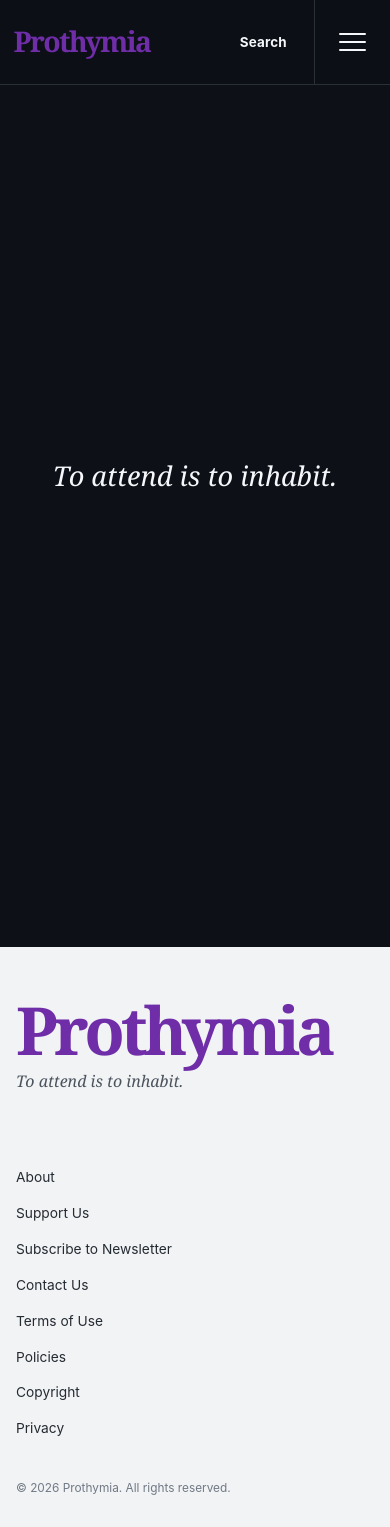
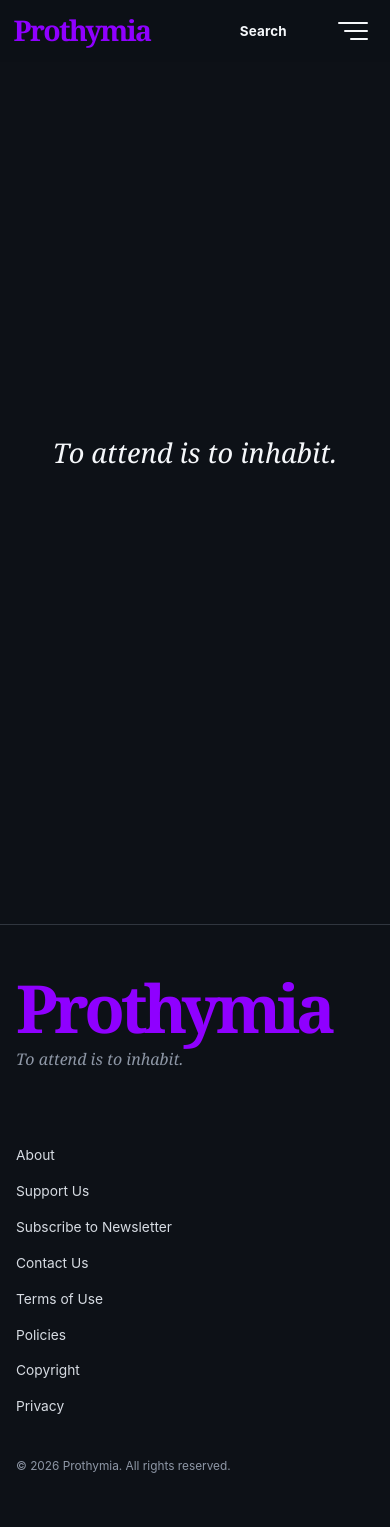
Before and after one commit to ensite999-stack/Prothymia.org, a Next.js app: page / in a window 390 px wide. After the commit the page ends 1505 px from the top, so only its background shows below. Built offline with nearby package versions, Linux system fonts and the light colour scheme; no server answers; the database is empty.

Commit message:
style: refine themes and header motion

```diff
--- a/app/editorial-overrides.css
+++ b/app/editorial-overrides.css
@@ -1,14 +1,26 @@
-/* Theme and editorial accent refinements. */
+/* Theme, editorial chrome, and accent refinements. */
 :root,
 html[data-theme="dark"] {
-  --brand-deep: #6F2DA8;
-  --brand: #6F2DA8;
+  color-scheme: dark;
+  --brand-deep: #8F00FF;
+  --brand: #8F00FF;
+  --bg: #0D1117;
+  --paper: #161B22;
+  --text: #F5F7FA;
+  --copy: #D7DCE3;
+  --muted: #8E97A6;
+  --line: #2A3038;
+  --soft: #161B22;
+  --footer-bg: #0D1117;
+  --footer-text: #D7DCE3;
+  --footer-muted: #8E97A6;
+  --footer-line: rgb(142 151 166 / .28);
 }
 
 html[data-theme="light"] {
   color-scheme: light;
-  --brand-deep: #6F2DA8;
-  --brand: #6F2DA8;
+  --brand-deep: #8F00FF;
+  --brand: #8F00FF;
   --bg: #F2F3F5;
   --paper: #FFFFFF;
   --text: #16191E;
@@ -16,22 +28,23 @@ html[data-theme="light"] {
   --muted: #737B88;
   --line: #D4D8DE;
   --soft: #E7E9ED;
+  --footer-bg: #F2F3F5;
+  --footer-text: #252B32;
+  --footer-muted: #707985;
+  --footer-line: rgb(22 25 30 / .16);
 }
 
-html[data-theme="dark"] {
-  color-scheme: dark;
-  --bg: #0D1117;
-  --paper: #161B22;
-  --text: #F5F7FA;
-  --copy: #D7DCE3;
-  --muted: #8E97A6;
-  --line: #2A3038;
-  --soft: #161B22;
+html,
+body,
+main {
+  background: var(--bg);
 }
+body { color: var(--copy); }
 
 body,
 .site-header,
 .menu-panel,
+.site-footer,
 .field input,
 .field textarea,
 .field select,
@@ -40,48 +53,271 @@ body,
   transition: background-color 160ms ease, color 160ms ease, border-color 160ms ease;
 }
 
+.site-header,
+.site-header[data-scrolled="true"] {
+  --header-height: 82px;
+  min-height: var(--header-height);
+  background: color-mix(in srgb, var(--bg) 96%, transparent);
+  border: 0;
+  box-shadow: none;
+  transform: translate3d(0, 0, 0);
+  will-change: transform;
+  backface-visibility: hidden;
+  transition: transform 220ms cubic-bezier(.22, 1, .36, 1), background-color 160ms ease, box-shadow 180ms ease;
+}
+.site-header[data-scrolled="true"] {
+  box-shadow: 0 10px 30px rgb(0 0 0 / .16);
+}
+.site-header[data-hidden="true"] {
+  transform: translate3d(0, -105%, 0);
+}
+
 .brand-link,
-.site-header[data-scrolled="true"] .brand-link,
+.site-header[data-scrolled="true"] .brand-link {
+  color: var(--brand);
+  font-size: clamp(2.2rem, 3.5vw, 3.6rem);
+}
+
+.header-actions,
+.header-menu-slot,
+.menu-button {
+  min-height: var(--header-height);
+}
+.header-menu-slot {
+  border-left: 0;
+}
+.search-link,
+html[data-theme="dark"] .search-link,
+html[data-theme="light"] .search-link {
+  color: var(--text);
+}
+
+.menu-glyph {
+  width: 32px;
+  justify-items: end;
+}
+.menu-glyph i,
+.menu-glyph i:nth-child(1),
+.menu-glyph i:nth-child(2),
+.menu-glyph i:nth-child(3) {
+  height: 2px;
+  background: var(--text);
+}
+.menu-glyph i:nth-child(1) { width: 30px; }
+.menu-glyph i:nth-child(2) { width: 24px; }
+.menu-glyph i:nth-child(3) { width: 18px; }
+
+.menu-panel {
+  top: var(--header-height);
+  border: 0;
+  background: color-mix(in srgb, var(--paper) 98%, transparent);
+}
+.menu-panel a,
+.menu-panel button {
+  color: var(--copy);
+}
+.menu-panel a:hover,
+.menu-panel button:hover {
+  color: var(--text);
+}
+
+.theme-switch {
+  gap: 1rem;
+}
+.theme-options {
+  display: inline-flex;
+  align-items: center;
+  gap: .35rem;
+  padding: .3rem;
+  border: 1px solid var(--line);
+  border-radius: 999px;
+  background: color-mix(in srgb, var(--paper) 82%, var(--soft));
+  box-shadow: inset 0 1px 0 color-mix(in srgb, var(--text) 5%, transparent);
+}
+.theme-options button {
+  min-width: 82px;
+  min-height: 36px;
+  display: inline-flex;
+  align-items: center;
+  justify-content: center;
+  gap: .48rem;
+  padding: .5rem .85rem;
+  border: 0;
+  border-radius: 999px;
+  background: transparent;
+  color: var(--muted);
+  font-family: var(--sans);
+  font-size: .76rem;
+  font-weight: 750;
+  letter-spacing: .02em;
+  line-height: 1;
+  transition: transform 150ms ease, background-color 150ms ease, color 150ms ease, box-shadow 150ms ease;
+}
+.theme-options button::before {
+  content: "";
+  width: .66rem;
+  height: .66rem;
+  flex: 0 0 .66rem;
+  border: 1px solid var(--line);
+  border-radius: 50%;
+  box-shadow: 0 0 0 1px color-mix(in srgb, var(--bg) 24%, transparent);
+}
+.theme-options button[data-theme-value="light"]::before { background: #F2F3F5; }
+.theme-options button[data-theme-value="dark"]::before { background: #0D1117; }
+.theme-options button:hover { color: var(--text); transform: translateY(-1px); }
+.theme-options button[data-active="true"] {
+  background: var(--brand);
+  color: #FFFFFF;
+  box-shadow: 0 5px 16px color-mix(in srgb, var(--brand) 28%, transparent);
+}
+.theme-options button[data-active="true"]::before {
+  border-color: rgb(255 255 255 / .55);
+}
+
+.display-title,
+.page-title,
+.article-header h1,
+.article-card h2,
+.static-section h2,
+.prose h2,
+.prose h3,
+.field label,
+.static-list strong { color: var(--text); }
+
+.standfirst,
+.static-copy p,
+.static-list,
+.prose,
+.article-card p:last-child,
+.donation-box p,
+.consent-line { color: var(--copy); }
+
+.eyebrow,
+.home-hero .motto,
+.article-end .motto,
+.prose a,
+.text-link,
+.donation-box strong { color: var(--muted); }
+
 .article-header .article-meta > span:first-child,
 .article-end > p:last-child {
   color: var(--brand);
 }
 
+.prose blockquote { border-left-color: var(--line); color: var(--copy); }
+.field input:focus,
+.field textarea:focus,
+.field select:focus { border-color: var(--brand); box-shadow: 0 0 0 1px var(--brand); }
+
 .button {
   border-color: var(--brand-deep);
   background: var(--brand-deep);
-  color: #F5F7FA;
+  color: #FFFFFF;
+}
+.button.secondary { border-color: var(--line); background: transparent; color: var(--text); }
+.notice { background: var(--paper); color: var(--copy); }
+.search-form input,
+.search-form select,
+.field input,
+.field textarea,
+.field select { background: var(--paper); color: var(--text); }
+.home-empty-motto { color: var(--text); }
+
+.site-footer {
+  display: block;
+  margin-top: 5rem;
+  padding: 0;
+  border-top: .5px solid var(--footer-line);
+  background: var(--footer-bg);
+  color: var(--footer-text);
+  text-align: left;
+}
+.footer-inner {
+  width: min(1160px, calc(100% - 2.5rem));
+  margin: 0 auto;
+  padding: clamp(3.5rem, 7vw, 6.5rem) 0 2rem;
+}
+.footer-identity {
+  display: grid;
+  gap: .75rem;
+  padding-bottom: 2.2rem;
+  border: 0;
+}
+.footer-brand {
+  margin: 0;
+  color: var(--brand);
+  font-size: clamp(3.4rem, 9vw, 7.8rem);
+  line-height: .86;
+}
+.footer-motto {
+  margin: 0;
+  color: var(--footer-muted);
+  font-size: clamp(1rem, 1.8vw, 1.2rem);
+}
+.footer-links {
+  display: grid;
+  grid-template-columns: repeat(4, minmax(0, 1fr));
+  align-items: start;
+  gap: 0 1.5rem;
+  padding: 2rem 0 1.25rem;
+}
+.footer-links a {
+  padding: .62rem 0;
+  border: 0;
+  color: var(--footer-text);
+  font-size: .86rem;
+  text-decoration: none;
+}
+.footer-links a:hover { color: var(--brand); }
+.footer-copy {
+  margin: .7rem 0 0;
+  padding-top: .25rem;
+  border: 0;
+  color: var(--footer-muted);
+  font-size: .74rem;
+}
+.footer-subscribe input {
+  border-bottom-color: var(--footer-line);
+  color: var(--footer-text);
+}
+.footer-subscribe input::placeholder { color: var(--footer-muted); }
+.footer-subscribe input:focus { border-bottom-color: var(--brand); }
+.footer-subscribe button {
+  border-bottom-color: var(--brand);
+  color: var(--brand);
+}
+.footer-newsletter-note { color: var(--footer-muted); }
+.footer-subscribe-status { color: var(--footer-text); }
+
+@media (max-width: 760px) {
+  .site-header,
+  .site-header[data-scrolled="true"] {
+    --header-height: 68px;
+    min-height: var(--header-height);
+  }
+  .brand-link,
+  .site-header[data-scrolled="true"] .brand-link { font-size: 2rem; }
+  .header-actions,
+  .header-menu-slot,
+  .menu-button { min-height: var(--header-height); }
+  .footer-inner { width: min(100% - 2rem, 1160px); padding-top: 3.4rem; }
+  .footer-links { grid-template-columns: repeat(2, minmax(0, 1fr)); gap: 0 1rem; }
 }
 
-.site-footer {
-  background: #F2F3F5;
-  color: #20252C;
+@media (max-width: 480px) {
+  .site-header,
+  .site-header[data-scrolled="true"] {
+    --header-height: 62px;
+    min-height: var(--header-height);
+  }
+  .brand-link,
+  .site-header[data-scrolled="true"] .brand-link { font-size: 1.78rem; }
+  .header-actions,
+  .header-menu-slot,
+  .menu-button { min-height: var(--header-height); }
+  .theme-switch { grid-template-columns: 1fr; align-items: start; }
+  .theme-options { width: 100%; }
+  .theme-options button { flex: 1 1 0; min-width: 0; }
+  .footer-links { grid-template-columns: 1fr; }
+  .footer-brand { font-size: clamp(3rem, 17vw, 4.8rem); }
 }
-
-.footer-identity {
-  border-bottom: 0;
-}
-
-.footer-brand {
-  color: var(--brand-deep);
-}
-
-.footer-motto {
-  color: #4B535D;
-}
-
-.footer-links a {
-  border-bottom: 0;
-  color: #252B32;
-}
-
-.footer-links a:hover {
-  color: var(--brand-deep);
-}
-
-.footer-copy {
-  margin-top: .7rem;
-  padding-top: .25rem;
-  border-top: 0;
-  color: #707985;
-}
--- a/app/interaction.css
+++ b/app/interaction.css
@@ -18,18 +18,21 @@ html[data-navigating="true"] .route-frame {
 
 .menu-glyph i {
   transform-origin: center;
-  transition: transform 240ms cubic-bezier(.22, 1, .36, 1), opacity 150ms ease, width 220ms cubic-bezier(.22, 1, .36, 1);
+  transition: transform 220ms cubic-bezier(.22, 1, .36, 1), opacity 140ms ease, width 200ms cubic-bezier(.22, 1, .36, 1);
+}
+.menu-button[data-open="true"] .menu-glyph {
+  justify-items: center;
 }
 .menu-button[data-open="true"] .menu-glyph i:nth-child(1) {
-  width: 20px;
+  width: 24px;
   transform: translateY(6px) rotate(45deg);
 }
 .menu-button[data-open="true"] .menu-glyph i:nth-child(2) {
   opacity: 0;
-  transform: scaleX(.45);
+  transform: scaleX(.4);
 }
 .menu-button[data-open="true"] .menu-glyph i:nth-child(3) {
-  width: 20px;
+  width: 24px;
   transform: translateY(-6px) rotate(-45deg);
 }
 
@@ -105,5 +108,7 @@ html[data-navigating="true"] .route-frame {
   .menu-panel,
   .menu-panel nav > a,
   .theme-switch,
-  .brand-link { transition: none; }
+  .theme-options button,
+  .brand-link,
+  .site-header { transition: none; }
 }
--- a/app/layout.tsx
+++ b/app/layout.tsx
@@ -13,7 +13,7 @@ export const metadata: Metadata = {
   description: "Independent nonprofit magazine on human experience, philosophy, dignity, ecology, and public life.",
   metadataBase: new URL(process.env.NEXT_PUBLIC_SITE_URL || "https://prothymia.org"),
   alternates: { types: { "application/rss+xml": "/feed.xml" } },
-  icons: { icon: "/icon.svg?v=9", shortcut: "/icon.svg?v=9", apple: "/icon.svg?v=9" },
+  icons: { icon: "/icon.svg?v=10", shortcut: "/icon.svg?v=10", apple: "/icon.svg?v=10" },
 };
 
 const themeScript = `try{var t=localStorage.getItem('prothymia-theme');document.documentElement.dataset.theme=t==='light'?'light':'dark'}catch(e){document.documentElement.dataset.theme='dark'}`;
--- a/app/manifest.ts
+++ b/app/manifest.ts
@@ -10,6 +10,6 @@ export default function manifest(): MetadataRoute.Manifest {
     display: "standalone",
     background_color: "#0D1117",
     theme_color: "#0D1117",
-    icons: [{ src: "/icon.svg?v=9", sizes: "any", type: "image/svg+xml" }],
+    icons: [{ src: "/icon.svg?v=10", sizes: "any", type: "image/svg+xml" }],
   };
 }
--- a/components/header.tsx
+++ b/components/header.tsx
@@ -5,40 +5,69 @@ import { usePathname, useRouter } from "next/navigation";
 import { useEffect, useRef, useState } from "react";
 import { SiteMenu } from "./site-menu";
 
+type ScrollDirection = "up" | "down" | null;
+
 export function Header() {
   const pathname = usePathname();
   const router = useRouter();
-  const previousY = useRef(0);
+  const lastY = useRef(0);
+  const directionAnchorY = useRef(0);
+  const direction = useRef<ScrollDirection>(null);
+  const frame = useRef<number | null>(null);
   const [scrolled, setScrolled] = useState(false);
   const [hidden, setHidden] = useState(false);
 
   useEffect(() => {
-    setScrolled(false);
+    const y = Math.max(0, window.scrollY);
+    lastY.current = y;
+    directionAnchorY.current = y;
+    direction.current = null;
+    setScrolled(y > 24);
     setHidden(false);
-    previousY.current = 0;
   }, [pathname]);
 
   useEffect(() => {
-    previousY.current = window.scrollY;
+    lastY.current = Math.max(0, window.scrollY);
+    directionAnchorY.current = lastY.current;
+
+    function updateHeader() {
+      const y = Math.max(0, window.scrollY);
+      const previous = lastY.current;
+      const delta = y - previous;
+
+      setScrolled(y > 24);
+
+      if (y <= 32) {
+        setHidden(false);
+        direction.current = null;
+        directionAnchorY.current = y;
+      } else if (Math.abs(delta) > 1) {
+        const nextDirection: ScrollDirection = delta > 0 ? "down" : "up";
+
+        if (nextDirection !== direction.current) {
+          direction.current = nextDirection;
+          directionAnchorY.current = y;
+        }
+
+        const travel = Math.abs(y - directionAnchorY.current);
+        if (nextDirection === "down" && y > 120 && travel >= 32) setHidden(true);
+        if (nextDirection === "up" && travel >= 18) setHidden(false);
+      }
+
+      lastY.current = y;
+      frame.current = null;
+    }
 
     function onScroll() {
-      const y = window.scrollY;
-      const delta = y - previousY.current;
-
-      if (y <= 24) {
-        setScrolled(false);
-        setHidden(false);
-      } else {
-        setScrolled(true);
-        if (delta > 7) setHidden(true);
-        if (delta < -5) setHidden(false);
-      }
-
-      previousY.current = y;
+      if (frame.current !== null) return;
+      frame.current = window.requestAnimationFrame(updateHeader);
     }
 
     window.addEventListener("scroll", onScroll, { passive: true });
-    return () => window.removeEventListener("scroll", onScroll);
+    return () => {
+      window.removeEventListener("scroll", onScroll);
+      if (frame.current !== null) window.cancelAnimationFrame(frame.current);
+    };
   }, []);
 
   function onBrandClick() {
```
Also changed, not shown: components/theme-toggle.tsx (+18 -2 lines), app/icon.svg.
